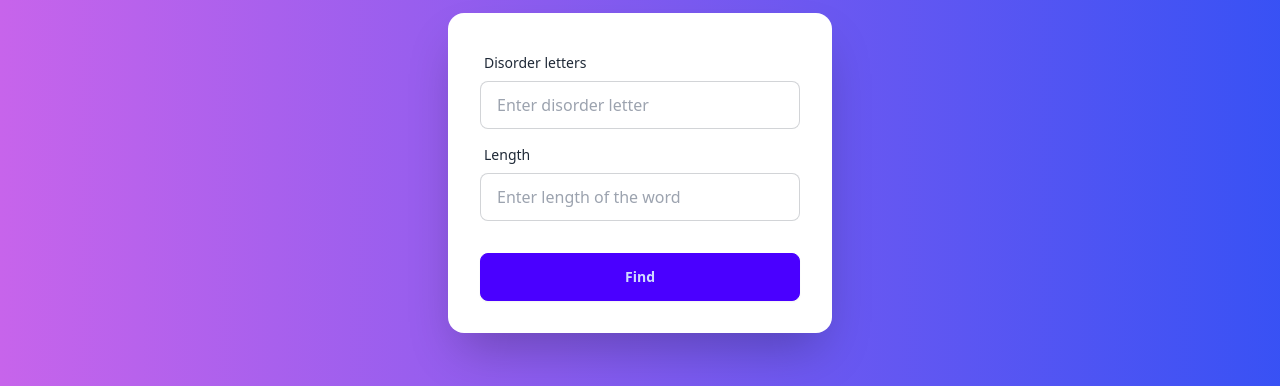
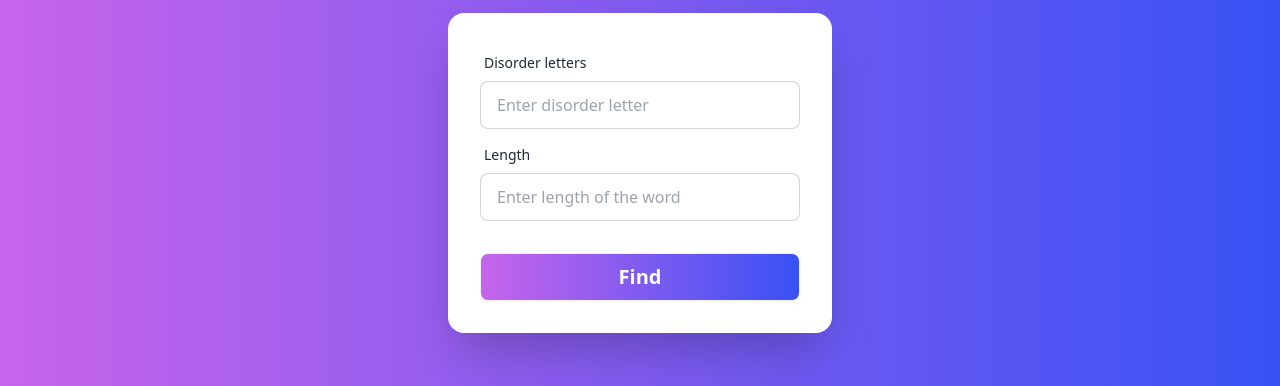
Before and after one commit to sagorahmed51242/word-founder, a plain HTML site: page index.html in a window 1280 px wide. Shown: the part 246-632 px from the top of the page. Drawn offline with nearby package versions, Linux system fonts and the light colour scheme.

Commit message:
added some new data

```diff
--- a/data.js
+++ b/data.js
@@ -2090,6 +2090,8 @@
             "Simpson",
             "Simson",
             "Singleton",
+            "Wife","Daughter","sister", "Brother", "father", "Mother", "Parents", "Siblings","Husband", "Grand", "Grandfather", "Grandmother",
+            "GrandFather", "GrandMother","Step","Head","Relatives","Uncle", "Aunt",
             "Skinner",
             "Slaughter",
             "Smiley",
--- a/index.html
+++ b/index.html
@@ -37,7 +37,7 @@
                             class="input input-bordered">
                     </div>
                     <div class="form-control mt-6">
-                        <button id="btn" class="btn btn-primary">Find</button>
+                        <button id="btn" class="btn  find_btn">Find</button>
                     </div>
                     <div id="output_container"
                         class="flex hidden flex-col mt-5 items-center justify-center w-[100%] border px-2">
--- a/style.css
+++ b/style.css
@@ -8,6 +8,11 @@ body{
 background: linear-gradient(90deg, rgb(199, 100, 235) 0%, hsla(232, 90%, 59%, 1) 100%);
 }
 
+.find_btn{
+    background: linear-gradient(90deg, rgb(199, 100, 235) 0%, hsla(232, 90%, 59%, 1) 100%);
+    color:white;
+    font-size: 20px;
+}
 
 .header_text{
 color:white;
```
